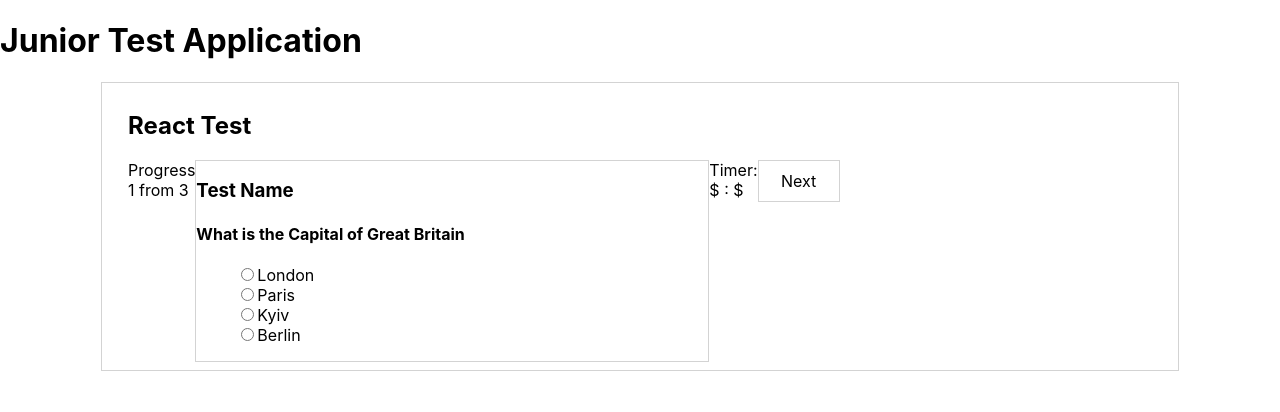
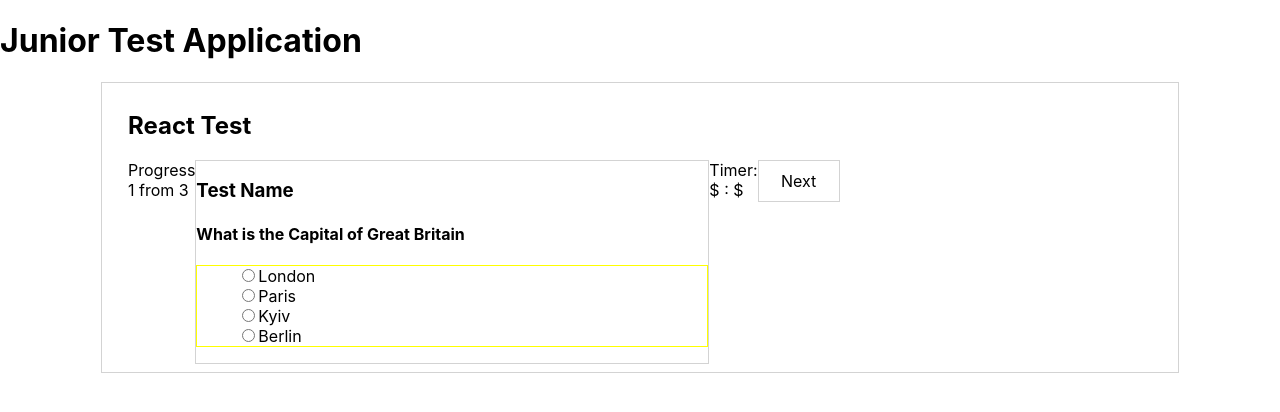
Before and after one commit to svetlanagaydey/Junior-Test-App, a React (Create React App) app: page / in a window 1280 px wide. Shown: the top 412 px of the page. Built offline with nearby package versions, Linux system fonts and the light colour scheme.

Commit message:
small bag corrected

```diff
--- a/src/Components/TestComponent/TestComponent.css
+++ b/src/Components/TestComponent/TestComponent.css
@@ -32,3 +32,6 @@ li {
     text-align: center;
     line-height: 40px;
 }
+.questionsList {
+    border: 1px solid yellow;
+}
--- a/src/Components/TestComponent/TestComponent.jsx
+++ b/src/Components/TestComponent/TestComponent.jsx
@@ -1,29 +1,31 @@
-import React, { useState } from 'react';
+import React, { useEffect, useState } from 'react';
 import './TestComponent.css';
 import TestsList from './TestList';
 
 const TestComponent = () => {
 	const [currentQuestion, setCurrentQuestion] = useState(0);
-	const [answers, setAnswers] = useState([{}]);
+	const [answers, setAnswers] = useState([]);
 
 
 	function toNext()  {
-
 		if (currentQuestion >= TestsList.length-1) {
 			console.log('The end!')
-		} else
+		} else {
 			setCurrentQuestion(currentQuestion + 1);
+		}
+
 	}
 	const setCurrentAnswer = (e) => {
 		setAnswers([{
 			currentAnswer: e.target.id,
-			writeAnswer: TestsList[currentQuestion].questions[0].writeOptionInex,
+			writeAnswer: [TestsList[currentQuestion].questions[0].writeOptionInex],
 			isWrite: e.target.id===TestsList[currentQuestion].questions[0].writeOptionInex.toString(),
 		}]);
-		// console.log(answers.currentAnswer === answers.writeAnswer)
-		// console.log(TestsList[currentQuestion].questions[0].writeOptionInex)
-		console.log(answers[0].isWrite);
+
 	}
+	useEffect(() => {
+		console.log(answers);
+	}, [answers]);
 
 
 	return (
@@ -37,21 +39,20 @@ const TestComponent = () => {
 
 				<div className='test-card'>
 					<h3>{TestsList[currentQuestion].testName}</h3>
-					{TestsList[currentQuestion].questions.map((quest) => {
-						return (
-							<div key={quest.questionId}>
-								<h4>{quest.questionText}</h4>
+					<h4>{TestsList[currentQuestion].questions[0].questionText}</h4>
 					<ul className='questionsList'>
-									{quest.options.filter(() => quest.writeOptionInex.length===1)
+						{TestsList[currentQuestion].questions[0].options
+						.filter(() => TestsList[currentQuestion].questions[0].writeOptionInex.length===1)
 						.map((answer, index) => {
 							return (
 								<li key={index} className='answer'>
-												<input type="radio" id={index} name='radio' onChange={setCurrentAnswer}/>
+									<input type="radio" id={index} name='radio' onChange={setCurrentAnswer} />
 									<label htmlFor={index}>{answer}</label>
 								</li>
 							)
 						})}
-									{quest.options.filter(() => quest.writeOptionInex.length>1)
+						{TestsList[currentQuestion].questions[0].options
+						.filter(() => TestsList[currentQuestion].questions[0].writeOptionInex.length>1)
 						.map((answer, index) => {
 							return (
 								<li key={index} className='answer'>
@@ -61,9 +62,6 @@ const TestComponent = () => {
 							)
 						})}
 					</ul>
-							</div>
-						)
-					})}
 				</div>
 
 				<div className='test-timer'>
```
Lines whose indentation alone changed are shown as unchanged.
